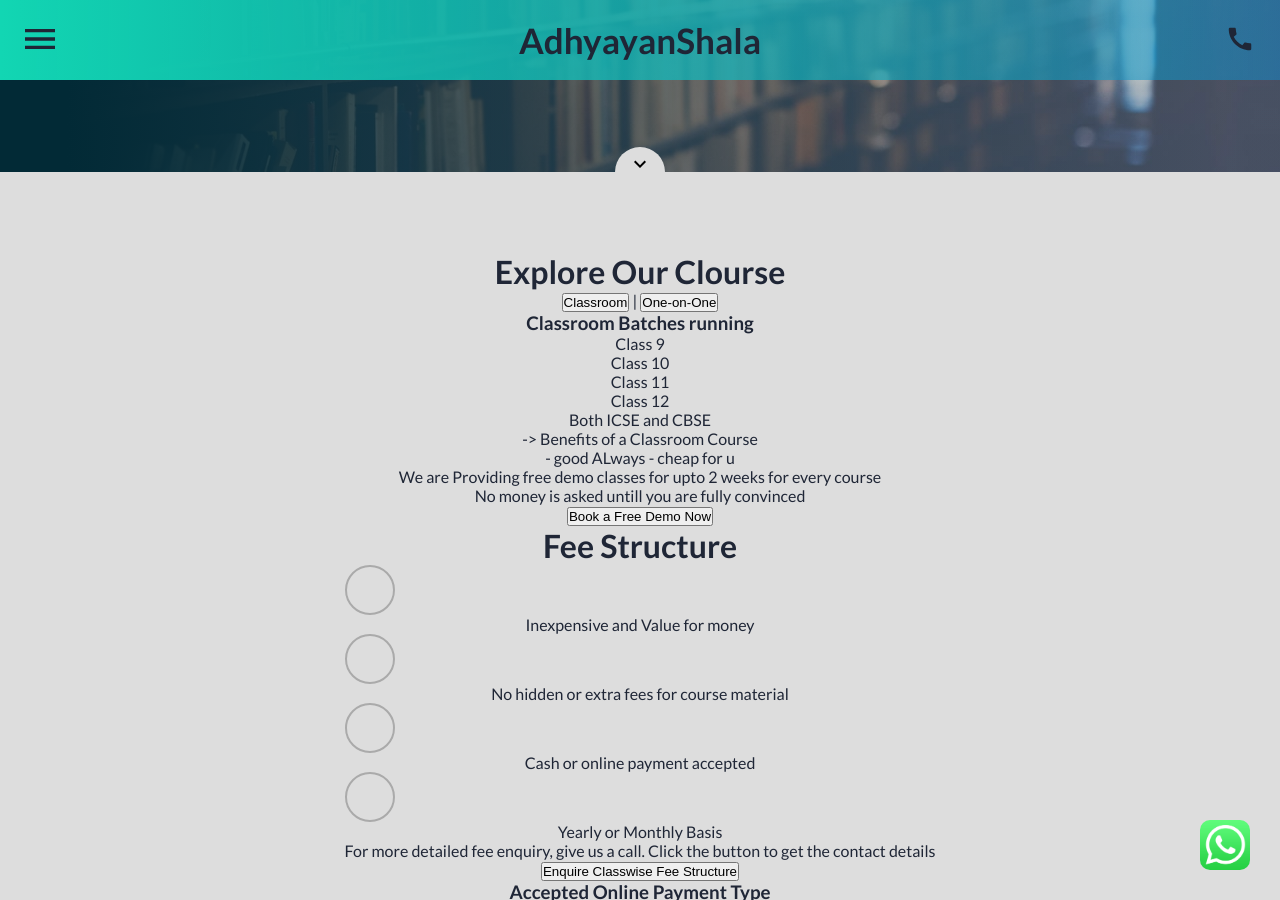
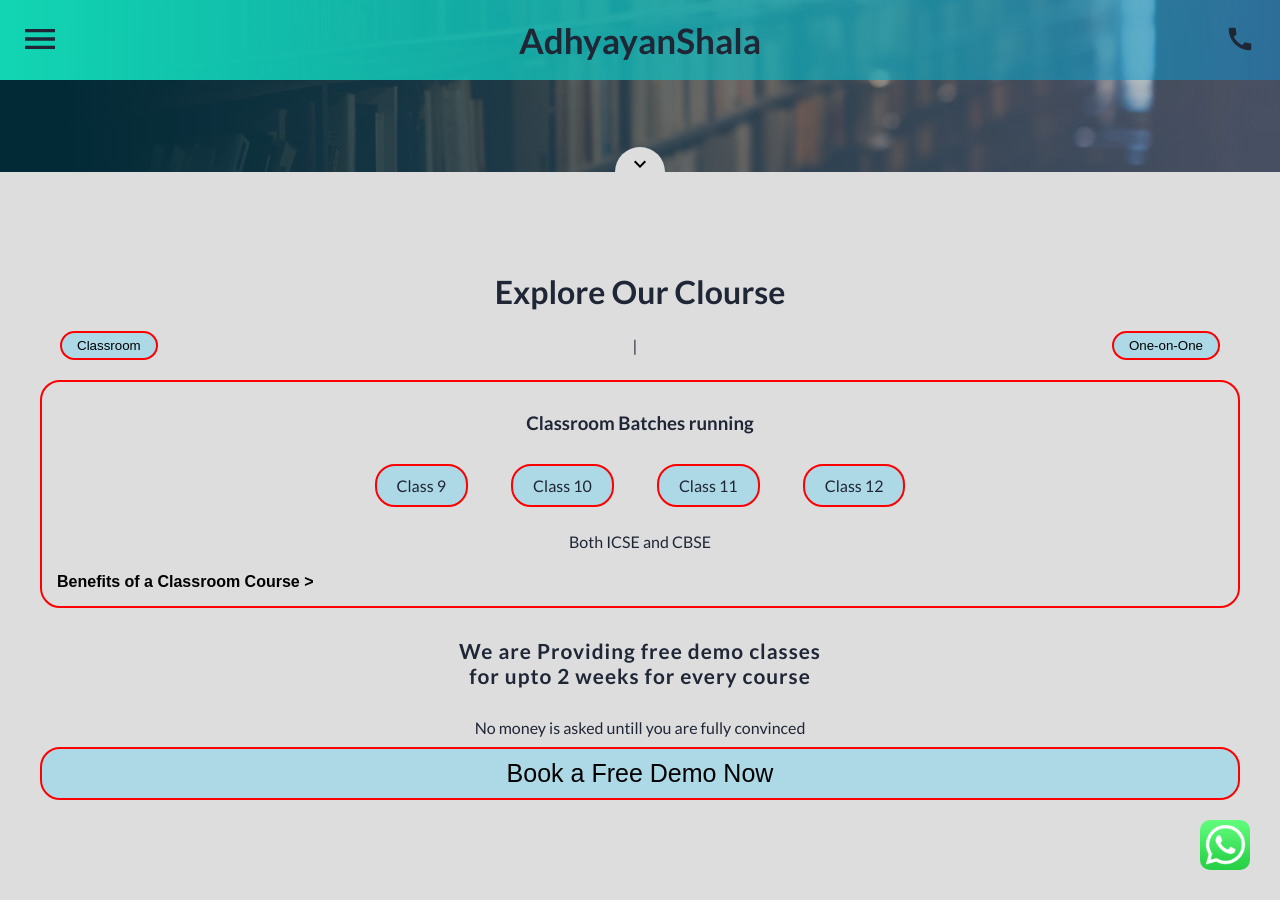
Before and after one commit to joshiCoding/adhyayanShala, a Jekyll site: the page built from index.markdown, in a window 1280 px wide and 900 px high, scrolled down 548 px. Built offline with Jekyll 4.4.1, drawn with Linux system fonts in a browser that asks for light colours; some of the changed text lies outside the part shown.

Commit message:
basic design of info section is ready

```diff
--- a/_layouts/home.html
+++ b/_layouts/home.html
@@ -68,119 +68,123 @@
 </div>
 
 <!-- Information Section -->
-<div class="get-info" id="info-get">
+<!-- <div class="get-info" id="info-get"> -->
  <div class="class-info">
 
 
    <h1>Explore Our Clourse</h1>
-   <p>
-       <button>Classroom</button>
+   <p id="class-type-container">
+       <button class="class-type">Classroom</button>
        |
-       <button>One-on-One</button>
+       <button class="class-type">One-on-One</button>
    </p>
    <div class="classroom">
        <h3>Classroom Batches running</h3>
 
         <div class="classes">
-            <div class="class">Class 9</div>
-            <div class="class">Class 10</div>
-            <div class="class">Class 11</div>
-            <div class="class">Class 12</div>
+            <span class="class">Class 9</span>
+            <span class="class">Class 10</span>
+            <span class="class">Class 11</span>
+            <span class="class">Class 12</span>
         </div>
-        <p>Both ICSE and CBSE</p>
+        <p id="board-type">Both ICSE and CBSE</p>
 
-        <div class="benfits">
-            <p>-> Benefits of a Classroom Course</p>
-            <div class="benfit">
-                - good ALways
-                - cheap for u
+        <div class="benefits">
+            <button>Benefits of a Classroom Course > </button>
+            <div class="benefit">
+                <li>
+                     Good Always
+                </li>
+                <li>
+                     Cheap for you
+                </li>
             </div>
         </div>
 
    </div>
 
-   <p id="demo-info">We are Providing free demo classes for upto 2 weeks for every course</p>
+   <p id="demo-info">We are Providing free demo classes <br>  for upto 2 weeks for every course</p>
 
    <p id="no-money">No money is asked untill you are fully convinced</p>
 
-   <button>Book a Free Demo Now</button>
+   <button class="book-demo to-contact-btn">Book a Free Demo Now</button>
  </div>
 
  <div class="fee-info">
     <h1>Fee Structure</h1>
-    <div class="fee-points">
+    <div class="circle-points">
         <div class="circle"></div>
         <p>Inexpensive and Value for money</p>
     </div>
-    <div class="fee-points">
+    <div class="circle-points">
         <div class="circle"></div>
         <p>No hidden or extra fees for course material</p>
     </div>
-    <div class="fee-points">
+    <div class="circle-points">
         <div class="circle"></div>
         <p>Cash or online payment accepted</p>
     </div>
-    <div class="fee-points">
+    <div class="circle-points">
         <div class="circle"></div>
         <p>Yearly or Monthly Basis</p>
     </div>
-    <p>For more detailed fee enquiry, give us a call.
+    <p id="detailed-fee">For more detailed fee enquiry, give us a call. <br>
         Click the button to get the contact details
     </p>
-    <button>Enquire Classwise Fee Structure</button>
+    <button class="detailed-fee-enquiry-btn to-contact-btn">Enquire Classwise Fee Structure</button>
  </div>
 
- <div class="accepted-fee-type">
+ <div class="accepted-fee-type band">
     <h3>Accepted Online Payment Type</h3>
-    <div class="circles">
-        <div class="circle follow-youtube">
+    <div class="medias">
+        <div class="media">
             Paytm
         </div>
-        <div class="circle follow-fb">
+        <div class="media">
             BHIM
         </div>
 
-        <div class="circle follow-github">
+        <div class="media">
             UPI
         </div>
 
-        <div class="circle folllow-insta">
+        <div class="media">
             GPay
         </div>
     </div>
     <p>Cash payment is always accepted,if possible</p>
  </div>
 
- <div class="info-teaching">
+ <div class="teaching-info">
      <h1>Teaching Methods</h1>
-     <div class="teaching-points">
+     <div class="circle-points">
         <div class="circle"></div>
         <p>Pen Tablet Teaching</p>
     </div>
-    <div class="teaching-points">
+    <div class="circle-points">
         <div class="circle"></div>
         <p>Learning in local Language</p>
     </div>
-    <div class="teaching-points">
+    <div class="circle-points">
         <div class="circle"></div>
         <p>Friendly Environment for Child Growth</p>
     </div>
-    <div class="teaching-points">
+    <div class="circle-points">
         <div class="circle"></div>
         <p>Regular Doubt Classes</p>
     </div>
-    <div class="teaching-points">
+    <div class="circle-points">
         <div class="circle"></div>
         <p>Personal Assessment and on Mobile review</p>
     </div>
-    <div class="teaching-points">
+    <div class="circle-points">
         <div class="circle"></div>
         <p>Dedicated Study Material</p>
     </div>
  </div>
 
 
-</div>
+<!-- </div> -->
 
 <!-- Get in Touch -->
 <div class="get-in-touch">
@@ -287,24 +291,24 @@
 
 <!-- -----------Footer-------------- -->
 <footer>
-    <div class="follow-us">
+    <div class="follow-us band">
         <h1>Follow us</h1>
-        <div class="circles">
-            <div class="circle follow-youtube">
+        <div class="medias">
+            <div class="media follow-youtube">
                 <i class="fa fa-youtube" aria-hidden="true"></i>
             </div>
 
 
 
-            <div class="circle follow-fb">
+            <div class="media follow-fb">
                 <i class="fa fa-facebook" aria-hidden="true"></i>
             </div>
 
-            <div class="circle follow-github">
+            <div class="media follow-github">
                 <i class="fa fa-github" aria-hidden="true"></i>
             </div>
 
-            <div class="circle folllow-insta"><i class="fa fa-instagram" aria-hidden="true"></i></div>
+            <div class="media folllow-insta"><i class="fa fa-instagram" aria-hidden="true"></i></div>
 
         </div>
 
--- a/assets/css/styles.scss
+++ b/assets/css/styles.scss
@@ -41,7 +41,9 @@
 .hero{
     height:80vh;
 }
-.get-info,
+.class-info,
+.fee-info,
+.teaching-info,
 .get-in-touch,
 .collection,
 .about-us,
@@ -119,12 +121,6 @@
         }
     }
 }
-.circle{
-    border:2px solid #aaa;
-    width:50px;
-    height:50px;
-    border-radius:50%;
-}
 
 .fixed-wapp{
     border-radius:10px;
@@ -145,6 +141,44 @@
 .active-page{
     color:#BB2E47;
 }
+
+//common button throughout design
+.to-contact-btn{
+    width:100%;
+    border:2px solid red;
+    border-radius:20px;
+    background:lightblue;
+    padding:10px;
+    font-size:25px;
+    margin-top:10px;
+
+}
+// band design
+.band{
+    background: linear-gradient(90deg, #25F5DC 2.38%, rgba(1, 129, 223, 0.97) 100%);
+    padding:20px 0;
+    text-align:center;
+    .medias{
+        display:flex;
+        flex-direction:row;
+        width:100%;
+        justify-content:space-between;
+        padding:20px;
+        font-size:2rem;
+        .media{
+            display:flex;
+            justify-content:center;
+            align-items:center;
+        }
+
+    }
+}
+
+
+
+
+
+
 // ------Design------
 
 //header
@@ -307,6 +341,121 @@
         padding-top:5px;
     }
 }
+
+// class information
+.class-info{
+    padding:40px;
+    #class-type-container{
+        // border:2px solid red;
+        width:100%;
+        display:flex;
+        justify-content:space-between;
+        align-items:center;
+        .class-type{
+            border:2px solid red;
+            border-radius:20px;
+            margin:20px;
+            background:lightblue;
+            padding:5px 15px;
+        }
+    }
+    .classroom{
+        border:2px solid red;
+        border-radius:20px;
+        width:100%;
+        height:auto;
+        h3{
+            padding:30px 10px 10px 10px;
+        }
+
+        .class{
+            border:2px solid red;
+            border-radius:20px;
+            display:inline-block;
+            background:lightblue;
+            padding:10px 20px;
+            margin:20px;
+        }
+        #board-type{
+            padding:5px;
+        }
+        .benefits{
+            text-align:left;
+            padding:15px;
+            button{
+                border:none;
+                background:transparent;
+                font-size:1em;
+                font-weight:bold;
+            }
+            .benefit{
+                margin: 10px 20px;
+                display:none;
+            }
+
+        }
+    }
+    #demo-info{
+        padding:30px 10px;
+        font-size:1.3em;
+        letter-spacing:1px;
+        font-weight:bold;
+    }
+
+
+}
+//fee structure
+.fee-info,
+.teaching-info{
+    padding:0;
+    display:block;
+    h1{
+        padding:15px;
+    }
+    .circle-points{
+        display:inline-flex;
+        flex-direction:column;
+        justify-content:center;
+        align-items:center;
+        margin: 10px 30px;
+        .circle{
+            border:2px solid red;
+            display:inline-block;
+            width:100px;
+            height:100px;
+            border-radius:50%;
+        }
+        p{
+            width:150px;
+            padding:10px;
+        }
+    }
+    #detailed-fee{
+        font-weight:300;
+        margin-top:20px;
+    }
+    .detailed-fee-enquiry-btn{
+        width:90%;
+    }
+}
+
+//accepted fee type
+.accepted-fee-type{
+    h3{
+        font-size:25px;
+    }
+    .medias{
+        .media{
+            font-size:20px;
+        }
+    }
+    p{
+        font-weight:300;
+    }
+}
+
+
+
 // get in touch
 .get-in-touch{
     // background: linear-gradient(89.12deg, #2EBBA2 0.84%, #32B3AA 0.85%, #33B0AE 0.86%, #7390F4 99.07%);
@@ -364,27 +513,6 @@
 //----------------Footer-----------
 //follow
 footer{
-
-    .follow-us{
-        // background: linear-gradient(90deg, #259EE2 -4.17%, rgba(22, 226, 189, 0.48) 100%);
-        background: linear-gradient(90deg, #25F5DC 2.38%, rgba(1, 129, 223, 0.97) 100%);
-        padding:20px 0;
-        text-align:center;
-        .circles{
-            display:flex;
-            flex-direction:row;
-            width:100%;
-            justify-content:space-between;
-            padding:20px;
-            font-size:2rem;
-            .circle{
-                display:flex;
-                justify-content:center;
-                align-items:center;
-            }
-
-        }
-    }
     //foot
     .foot{
         padding:20px;
```
Also changed, not shown: 3 other files.
